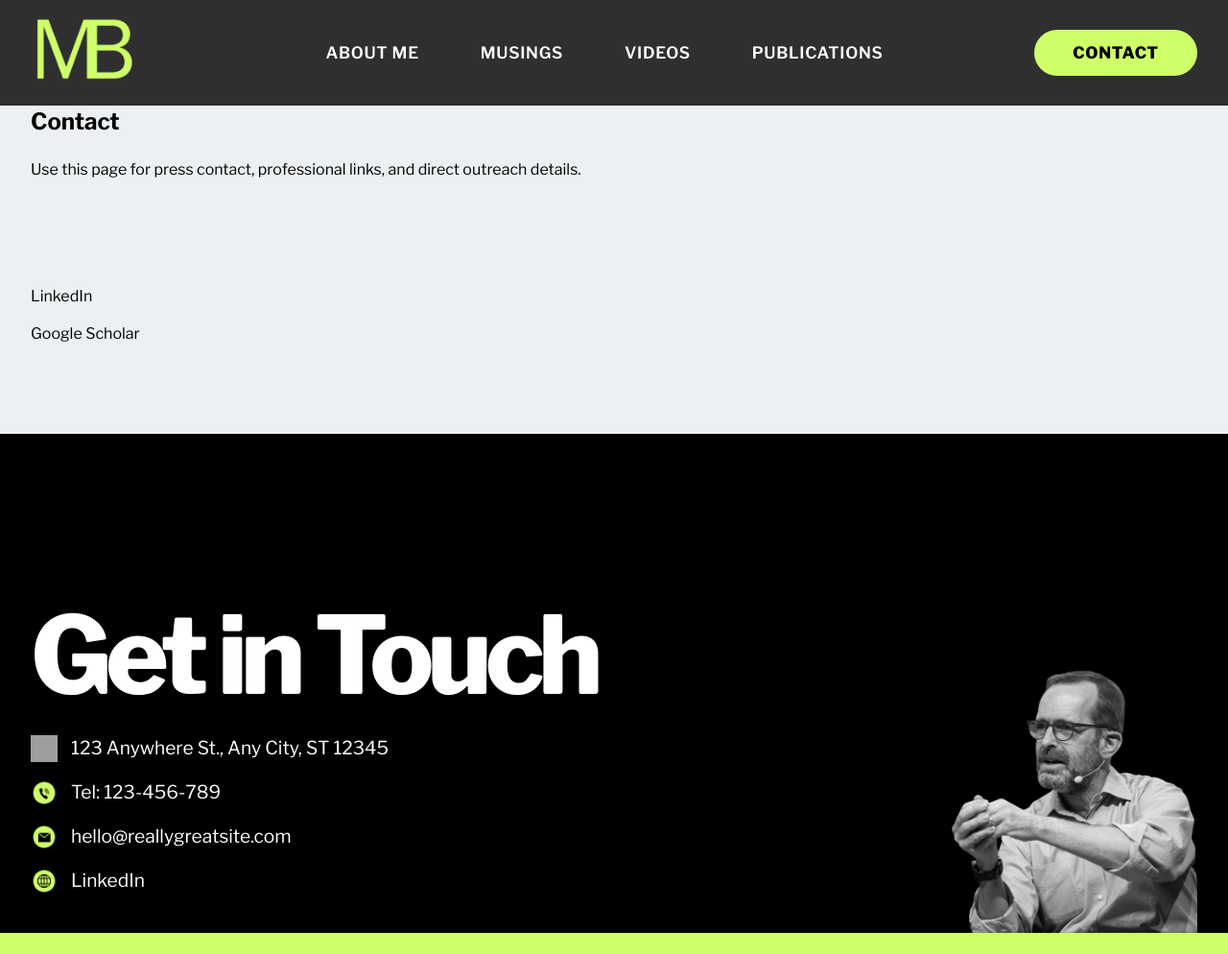
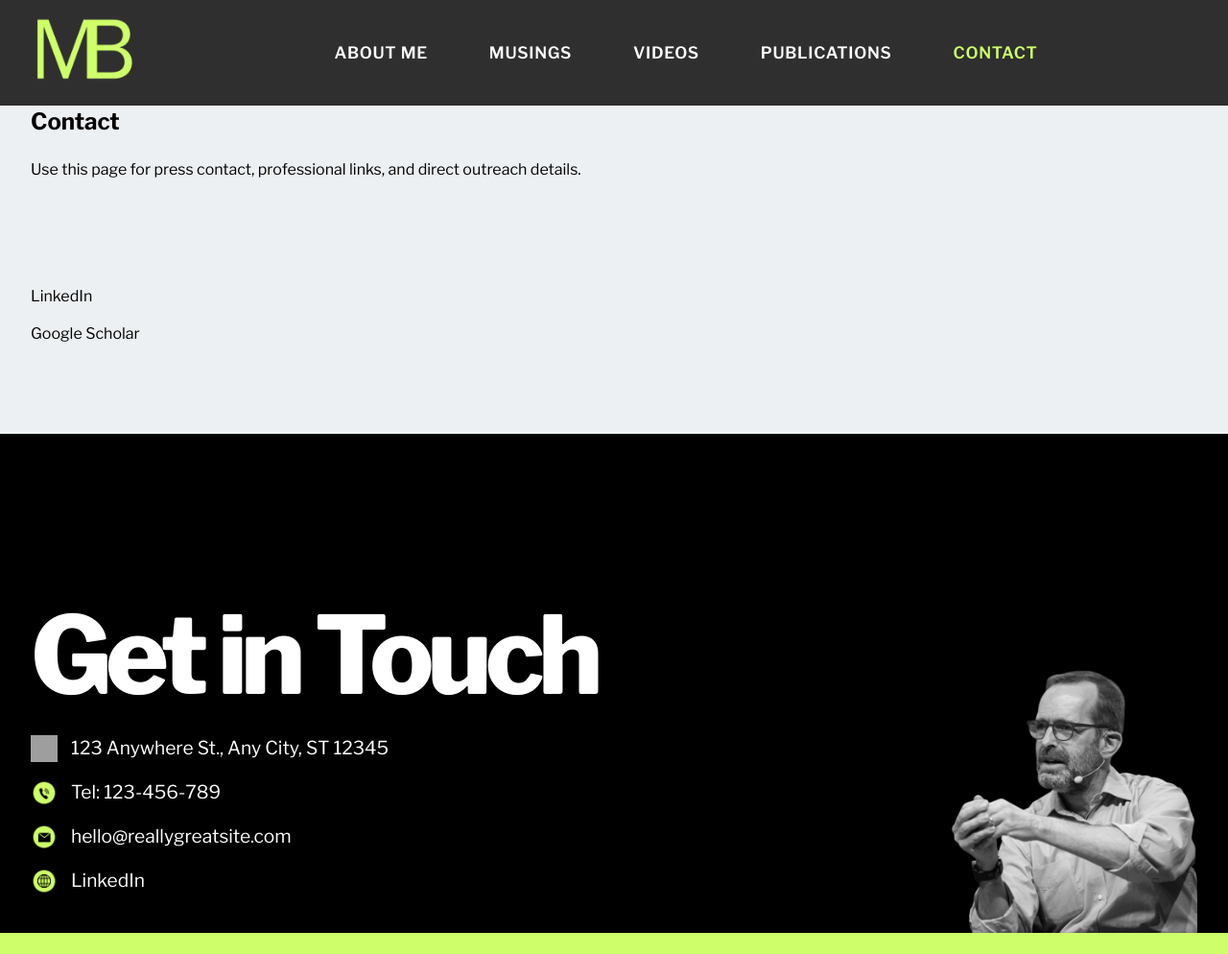
Before and after one commit to lacahelpme/mb, a Jekyll site: the page built from contact.html, in a window 1280 px wide. Shown: the whole page at 96% size. Built offline with Jekyll 4.4.1, drawn with Linux system fonts in a browser that asks for light colours; grey boxes are pictures that could not be loaded.

Commit message:
Update header.html

```diff
--- a/_includes/header.html
+++ b/_includes/header.html
@@ -6,15 +6,22 @@
 
     <nav class="primary-nav" aria-label="Primary navigation">
       <ul>
-        <li><a href="{{ '/#about' | relative_url }}" class="{% if page.url == '/' %}active{% endif %}">ABOUT ME</a></li>
-        <li><a href="{{ '/musings/' | relative_url }}" class="{% if page.url contains '/musings' %}active{% endif %}">MUSINGS</a></li>
-        <li><a href="{{ '/videos/' | relative_url }}" class="{% if page.url contains '/videos' %}active{% endif %}">VIDEOS</a></li>
-        <li><a href="{{ '/publications/' | relative_url }}" class="{% if page.url contains '/publications' %}active{% endif %}">PUBLICATIONS</a></li>
+        <li>
+          <a href="{{ '/#about' | relative_url }}" class="{% if page.url == '/' %}active{% endif %}">ABOUT ME</a>
+        </li>
+        <li>
+          <a href="{{ '/musings/' | relative_url }}" class="{% if page.url contains '/musings' %}active{% endif %}">MUSINGS</a>
+        </li>
+        <li>
+          <a href="{{ '/videos/' | relative_url }}" class="{% if page.url contains '/videos' %}active{% endif %}">VIDEOS</a>
+        </li>
+        <li>
+          <a href="{{ '/publications/' | relative_url }}" class="{% if page.url contains '/publications' %}active{% endif %}">PUBLICATIONS</a>
+        </li>
+        <li>
+          <a href="{{ '/contact/' | relative_url }}" class="{% if page.url contains '/contact' %}active{% endif %}">CONTACT</a>
+        </li>
       </ul>
     </nav>
-
-    <div class="header-cta">
-      <a class="button button-accent button-header" href="{{ '/contact/' | relative_url }}">CONTACT</a>
-    </div>
   </div>
 </header>
```
